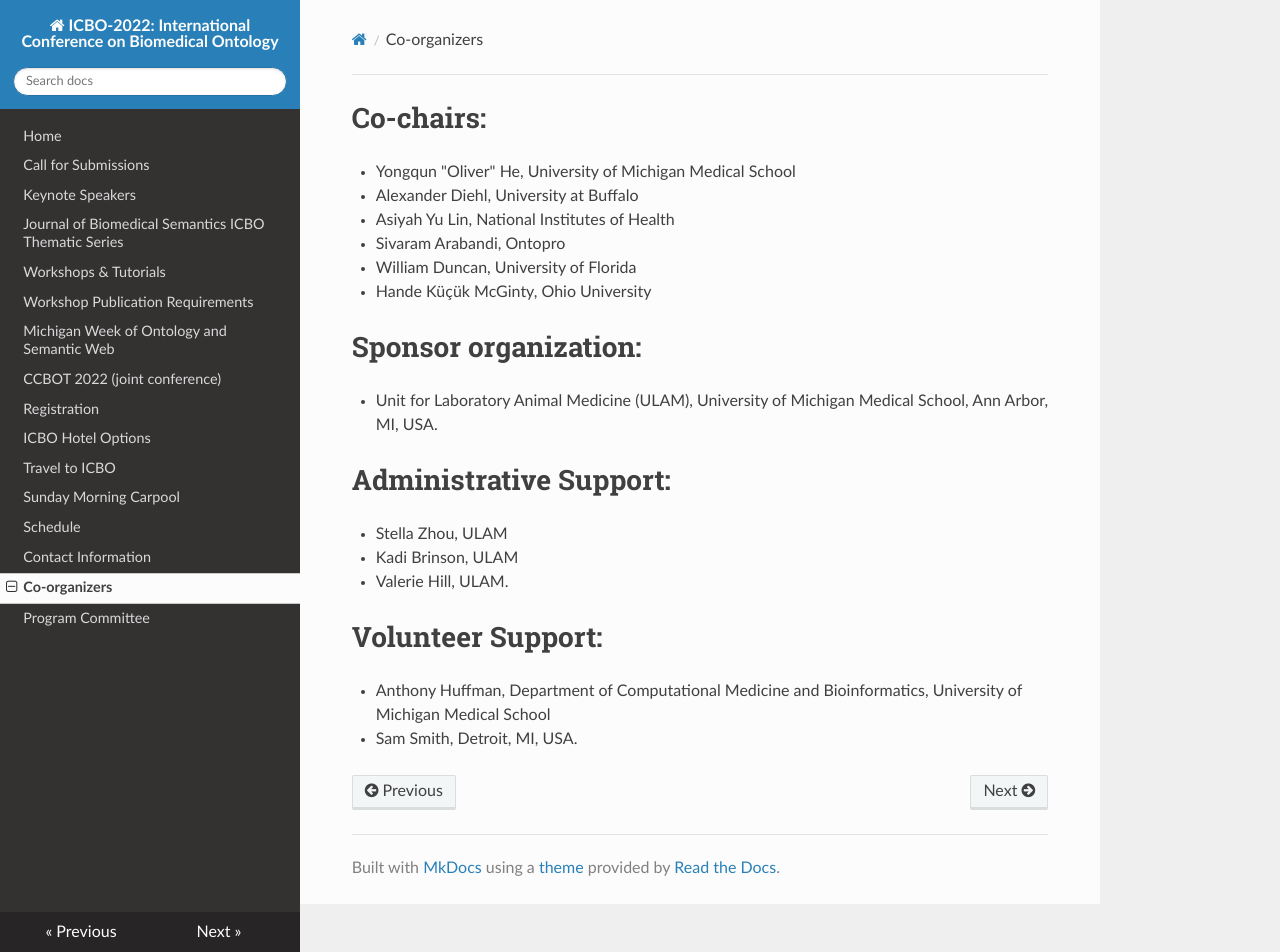
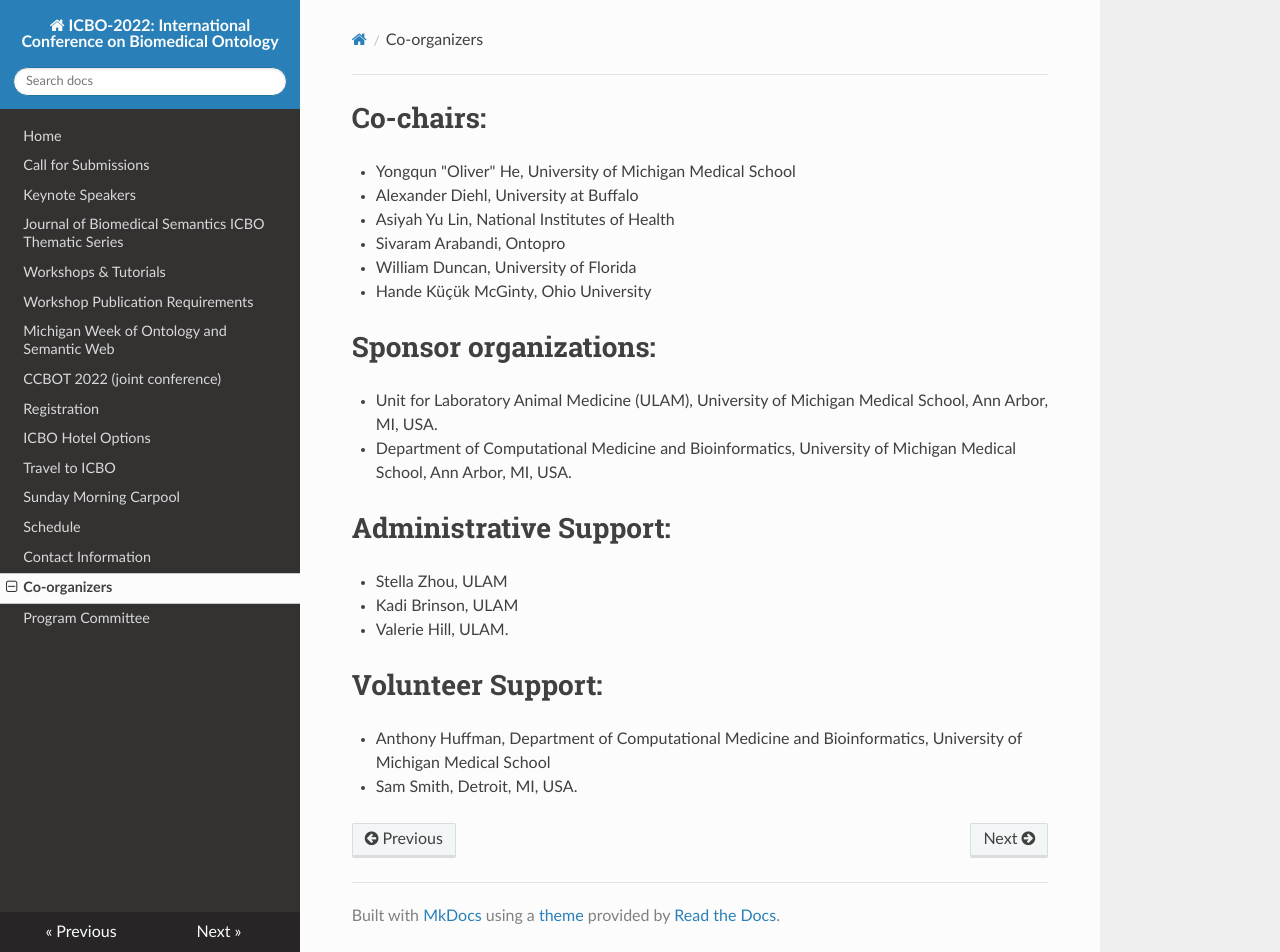
Before and after one commit to johnbeve/BFO-Organization, an MkDocs documentation site: the page built from docs/co-organizers.md, in a window 1280 px wide and 952 px high. Built offline with MkDocs 1.6.1, drawn with Linux system fonts in a browser that asks for light colours; nearby versions of some CDN libraries.

Commit message:
Update co-organizers.md

```diff
--- a/docs/co-organizers.md
+++ b/docs/co-organizers.md
@@ -6,8 +6,9 @@
 - William Duncan, University of Florida
 - Hande Küçük McGinty, Ohio University
 
-# Sponsor organization:
+# Sponsor organizations:
 - Unit for Laboratory Animal Medicine (ULAM), University of Michigan Medical School, Ann Arbor, MI, USA.
+- Department of Computational Medicine and Bioinformatics, University of Michigan Medical School, Ann Arbor, MI, USA.
 
 # Administrative Support:
 - Stella Zhou, ULAM
```
